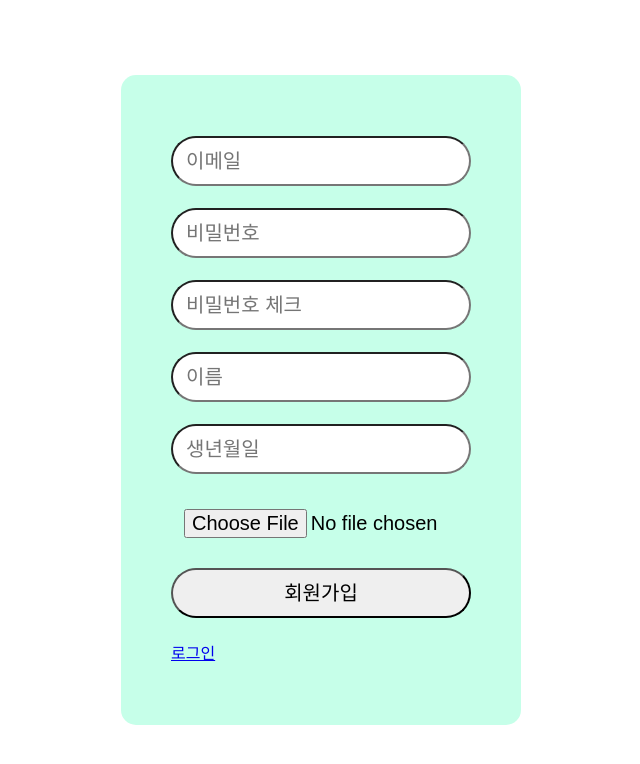
After one commit to rsj2003/php-skills, a PHP site: template src/View/page/join.php in a window 1280 px wide. The commit adds this page. Shown: the top 764 px of the page, without its empty margins (319-959 px from the left). Run offline with PHP 8.4, Linux system fonts and the light colour scheme; the template is opened without the code that fills it, so the values that code supplies are empty.

Commit message:
2020-09-25

```diff
--- a/lib.php
+++ b/lib.php
@@ -36,5 +36,5 @@ function view($f, $d) {
 }
 
 function ss() {
-  return isset($_SEESION['user']) ? $_SESSION['user'] : false;
+  return isset($_SESSION['user']) ? $_SESSION['user'] : false;
 }
--- a/src/Core/DB.php
+++ b/src/Core/DB.php
@@ -8,6 +8,7 @@ class DB {
   public function getDB() {
     if(is_null(self::$db))
     self::$db =new \PDO("mysql:host=localhost; dbname=php_skills; charset=utf8mb4;", "root", "");
+
     return self::$db;
   }
 
@@ -23,7 +24,7 @@ class DB {
   public static function fetch($sql, $d) {
     $row = self::getDB()->prepare($sql);
     $row->execute($d);
-    print_r($row);
+
     return $row->fetch();
   }
 
--- a/src/Core/Route.php
+++ b/src/Core/Route.php
@@ -1,6 +1,5 @@
 <?php
 namespace src\Core;
-
 
 class Route {
   static $GET = [];
@@ -19,9 +18,7 @@ class Route {
         exit;
       }
     }
-    // if(ss(){
-      // move("/","이 주소로 접속할 수 없습니다.");
-    // }
+    move("/","이 주소로 접속할 수 없습니다.");
   }
   public static function reg($arr) {
     foreach ($arr as $v) {
--- /dev/null
+++ b/src/View/page/join.php
@@ -0,0 +1,24 @@
+<!DOCTYPE html>
+<html lang="ko">
+<head>
+  <meta charset="UTF-8">
+  <meta name="viewport" content="width=device-width, initial-scale=1.0">
+  <meta http-equiv="X-UA-Compatible" content="ie=edge">
+  <title>php_skills</title>
+  <link rel="stylesheet" href="./src/css/login.css">
+</head>
+<body>
+  <div class="center">
+    <form action="/login" method="POST" class="join_form">
+      <input type="text" placeholder="이메일" id="id" name="id">
+      <input type="password" placeholder="비밀번호" id="pass" name="pass">
+      <input type="password" placeholder="비밀번호 체크" id="pass" name="pass">
+      <input type="text" placeholder="이름" id="pass" name="pass">
+      <input type="text" placeholder="생년월일" id="pass" name="pass">
+      <input type="file" placeholder="프로필 이미지" id="pass" name="pass">
+      <input type="submit" value="회원가입">
+      <a href="/">로그인</a>
+    </form>
+  </div>
+</body>
+</html>
--- a/src/View/page/login.php
+++ b/src/View/page/login.php
@@ -10,10 +10,10 @@
 <body>
   <div class="center">
     <form action="/login" method="POST" class="login_form">
-      <input type="text" placeholder="아이디" id="id" name="id">
+      <input type="text" placeholder="아이디(이메일)" id="id" name="id">
       <input type="password" placeholder="비밀번호" id="pass" name="pass">
       <input type="submit" value="로그인">
-      <a href="/sign_up">회원가입</a>
+      <a href="/join">회원가입</a>
     </form>
   </div>
 </body>
--- a/src/View/page/main.php
+++ b/src/View/page/main.php
@@ -0,0 +1 @@
+<a href="/logout">로그아웃</a>
--- a/src/css/login.css
+++ b/src/css/login.css
@@ -1,7 +1,9 @@
 @charset "utf-8";
 *{margin:0;padding:0;box-sizing:border-box;}
 
-form{position:absolute;left:50%;top:50%;transform:translate(-50%,-50%);display:flex;flex-direction:column;height:350px;justify-content:space-around;background:#c6ffe9;padding:50px;border-radius:15px;}
+form{position:absolute;left:50%;top:50%;transform:translate(-50%,-50%);display:flex;flex-direction:column;justify-content:space-around;background:#c6ffe9;padding:50px;border-radius:15px;}
+.login_form{height:350px;}
+.join_form{height:650px;}
 input{width:300px;height:50px;border-radius:40px;font-size:20px;line-height:20px;padding:13px;text-align:left;}
 input:focus{outline:none;}
 
--- a/web.php
+++ b/web.php
@@ -8,10 +8,12 @@ use src\Core\Route;
 if(ss()) {
   Route::reg([
     ["get","/@MainController@main"],
+    ["get","/logout@User@logout"],
   ]);
 }else {
   Route::reg([
     ["get","/@User@login"],
+    ["get","/join@User@join"],
     ["post","/login@User@loginAction"],
   ]);
 }
```
Also changed, not shown: src/Controller/User.php (+17 -18 lines), README.md, src/View/temp/footer.php (line endings or trailing spaces), src/View/temp/header.php (line endings or trailing spaces).
